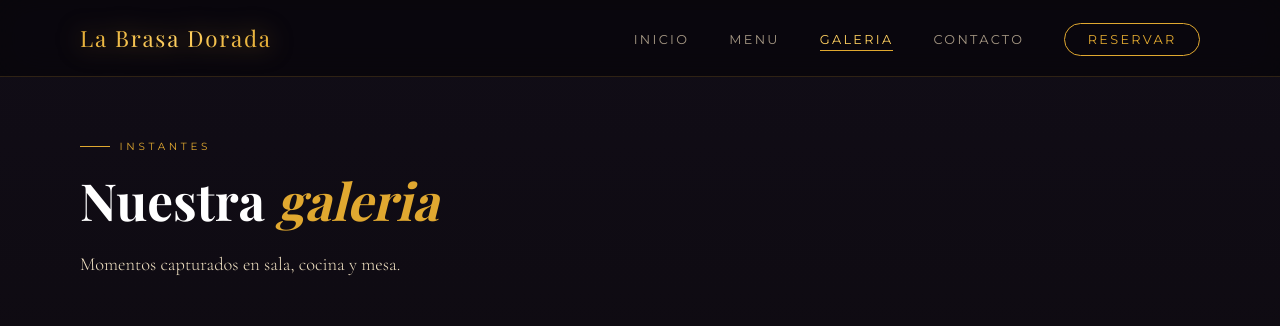
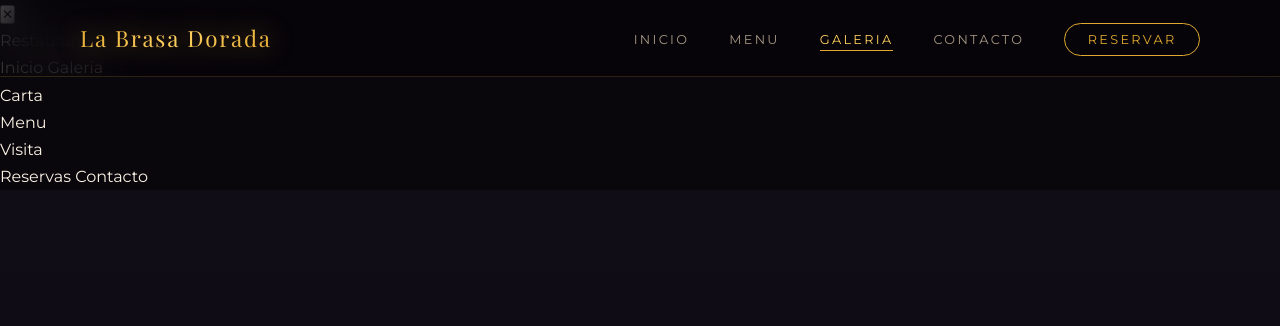
Before and after one commit to unpixeluneuro/restaurante1, a Flask app: page /galeria in a window 1280 px wide. Shown: the top 326 px of the page. Run offline with Flask 3, Linux system fonts and the light colour scheme; some web fonts are replaced.

Commit message:
Add files via upload

```diff
--- a/templates/base.html
+++ b/templates/base.html
@@ -10,14 +10,37 @@
 </head>
 <body>
 
+  <div class="mobile-overlay" id="mobileOverlay" onclick="cerrarMenu()"></div>
+
+  <div class="mobile-menu" id="mobileMenu">
+    <button class="mobile-menu-close" onclick="cerrarMenu()">&#10005;</button>
+
+    <div class="mobile-menu-section">
+      <p class="mobile-menu-label">Restaurante</p>
+      <a href="{{ url_for('index') }}"   class="{{ 'active' if active == 'inicio' }}" onclick="cerrarMenu()">Inicio</a>
+      <a href="{{ url_for('galeria') }}" class="{{ 'active' if active == 'galeria' }}" onclick="cerrarMenu()">Galeria</a>
+    </div>
+
+    <div class="mobile-menu-section">
+      <p class="mobile-menu-label">Carta</p>
+      <a href="{{ url_for('menu') }}" class="{{ 'active' if active == 'menu' }}" onclick="cerrarMenu()">Menu</a>
+    </div>
+
+    <div class="mobile-menu-section">
+      <p class="mobile-menu-label">Visita</p>
+      <a href="{{ url_for('reservas') }}" class="{{ 'active' if active == 'reservas' }}" onclick="cerrarMenu()">Reservas</a>
+      <a href="{{ url_for('contacto') }}" class="{{ 'active' if active == 'contacto' }}" onclick="cerrarMenu()">Contacto</a>
+    </div>
+  </div>
+
   <nav id="navbar">
     <div class="nav-logo">La Brasa Dorada</div>
-    <ul class="nav-links" id="navLinks">
-      <li><a href="{{ url_for('index') }}"    class="{{ 'active' if active == 'inicio' }}" onclick="cerrarMenu()">Inicio</a></li>
-      <li><a href="{{ url_for('menu') }}"     class="{{ 'active' if active == 'menu' }}"   onclick="cerrarMenu()">Menu</a></li>
-      <li><a href="{{ url_for('galeria') }}"  class="{{ 'active' if active == 'galeria' }}" onclick="cerrarMenu()">Galeria</a></li>
-      <li><a href="{{ url_for('contacto') }}" class="{{ 'active' if active == 'contacto' }}" onclick="cerrarMenu()">Contacto</a></li>
-      <li><a href="{{ url_for('reservas') }}" class="nav-cta" onclick="cerrarMenu()">Reservar</a></li>
+    <ul class="nav-links">
+      <li><a href="{{ url_for('index') }}"    class="{{ 'active' if active == 'inicio' }}">Inicio</a></li>
+      <li><a href="{{ url_for('menu') }}"     class="{{ 'active' if active == 'menu' }}">Menu</a></li>
+      <li><a href="{{ url_for('galeria') }}"  class="{{ 'active' if active == 'galeria' }}">Galeria</a></li>
+      <li><a href="{{ url_for('contacto') }}" class="{{ 'active' if active == 'contacto' }}">Contacto</a></li>
+      <li><a href="{{ url_for('reservas') }}" class="nav-cta">Reservar</a></li>
     </ul>
     <button class="hamburger" id="hamburger" aria-label="Menu" onclick="toggleMenu()">
       <span></span><span></span><span></span>
@@ -54,13 +77,15 @@
 
     /* Hamburger menu */
     function toggleMenu() {
-      const abierto = document.getElementById('navLinks').classList.toggle('open');
+      const abierto = document.getElementById('mobileMenu').classList.toggle('open');
       document.getElementById('hamburger').classList.toggle('active');
+      document.getElementById('mobileOverlay').classList.toggle('active', abierto);
       document.body.style.overflow = abierto ? 'hidden' : '';
     }
     function cerrarMenu() {
-      document.getElementById('navLinks').classList.remove('open');
+      document.getElementById('mobileMenu').classList.remove('open');
       document.getElementById('hamburger').classList.remove('active');
+      document.getElementById('mobileOverlay').classList.remove('active');
       document.body.style.overflow = '';
     }
 
```
